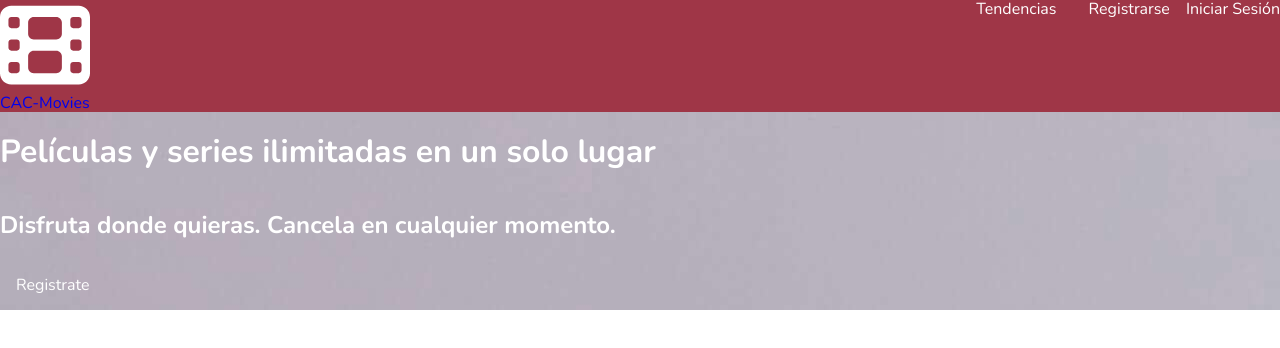
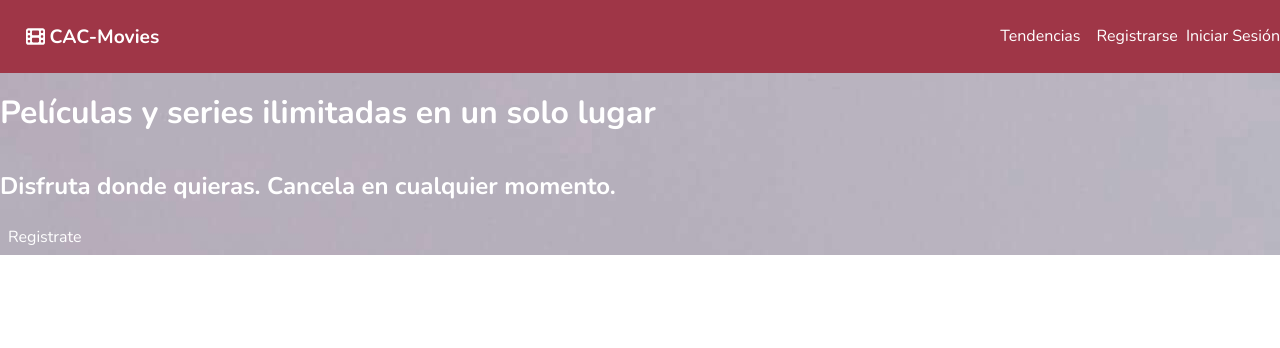
Before and after one commit to gianlucaegallino/FrontEnd_CaC, a plain HTML site: page html/index.html in a window 1280 px wide. Drawn offline with Linux system fonts and the light colour scheme.

Commit message:
Start header styling

```diff
--- a/css/styles.css
+++ b/css/styles.css
@@ -36,6 +36,7 @@ header {
   display: flex;
   flex-direction: row;
   justify-content: space-between;
+  align-items: center;
   background-color: var(--RojoApagado);
   color: white;
 }
@@ -49,9 +50,31 @@ header {
   background-image: url(../media/img/banner-bg.jpg);
 }
 
+#Logo{
+  display: flex;
+  flex-direction: row;
+  justify-content: flex-start;
+  align-items: center;
+  font-size: 1.2rem;
+  color: white;
+  padding: 1.6rem;
+  font-weight: 700;
+  gap: 0.3rem;
+}
+
+#IconoPelicula {
+  width: 1.2rem;
+  height: 1.2rem;
+}
+
 /* Classes */
 .redBTN {
-  padding: 1rem;
+  padding: 0.5rem;
   color: white;
   text-decoration: none;
 }
+
+.redBTN:hover {
+  border: 1px solid black;
+  border-radius: 10%;
+}
--- a/html/index.html
+++ b/html/index.html
@@ -15,7 +15,7 @@
 
 <body>
     <header>
-        <a href="index.html"><img src="../media/img/film-solid.svg" alt="Icono Pelicula"><span>CAC-Movies</span></a>
+        <a href="index.html" id="Logo"><img id = "IconoPelicula" src="../media/img/film-solid.svg" alt="Icono Pelicula"><span>CAC-Movies</span></a>
         <div id="headerButtonContainer">
             <a class="redBTN">Tendencias</a><a class="redBTN">Registrarse</a><a class="blackBTN">Iniciar Sesión</a>
         </div>
```
